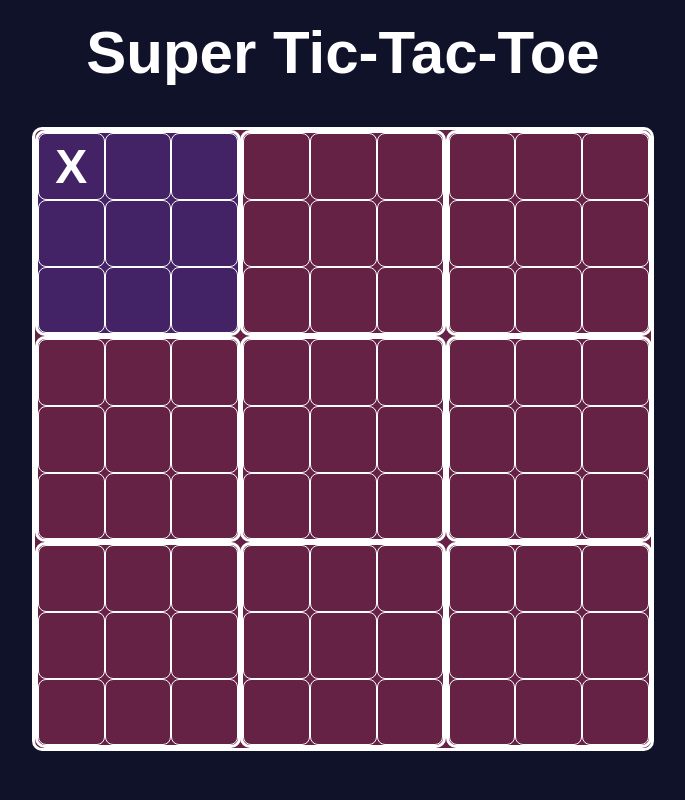
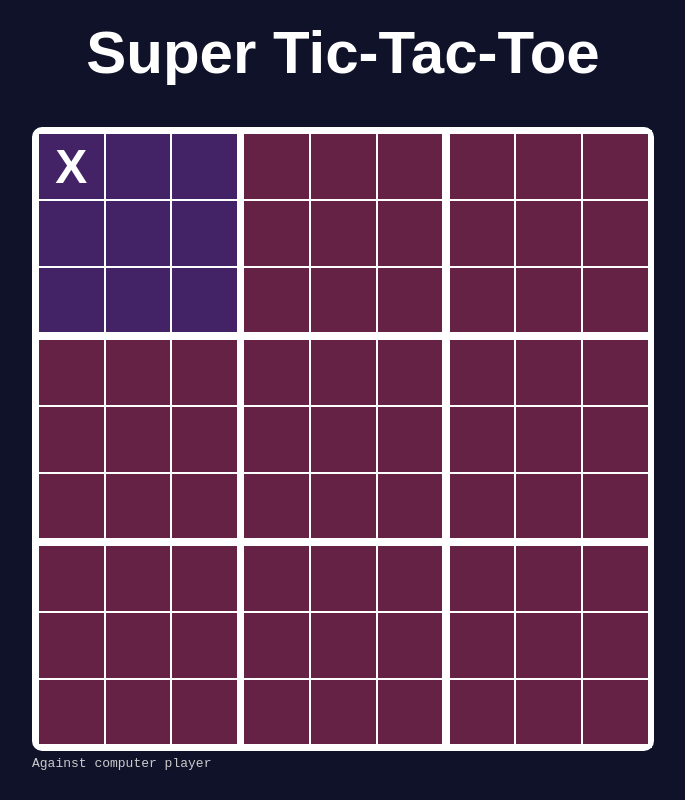
Before and after one commit to redweasel/redweasel.github.io, a plain HTML site: page tictactoe.html in a window 1280 px wide. Both pictures are taken after a click on the button 368 px from the left and 166 px from the top of the page. Shown: the whole page, without its empty margins (297-982 px from the left). Drawn offline with Linux system fonts and the light colour scheme; no server answers.

Commit message:
add remis condition to tictactoe

```diff
--- a/tictactoe.html
+++ b/tictactoe.html
@@ -11,6 +11,7 @@
                 background: none;
                 color: white;
                 border: 1px solid white;
+                border-radius: 0px;
                 font-size: 6vmin;
                 font-family: sans-serif;
                 font-weight: bold;
@@ -23,7 +24,6 @@
             }
             .mini-board {
                 border: 3px solid white;
-                border-radius: 10px;
                 background: #624;
                 display: grid;
                 grid-template-columns: 33.33% 33.33% 33.33%;
@@ -37,13 +37,14 @@
                 pointer-events: none;
             }
         </style>
-        <script type="module">
+        <script>
             function do_move_callback(x, y, i, j, score) {
                 console.log(`score: ${score}, place at ${x+1}${y+1}_${i+1}${j+1}`);
                 c({target: document.getElementById(`${x+1}${y+1}_${i+1}${j+1}`)});
             }
             var agent_do_move = () => {};
             var player = 'X';
+            var computer = true;
             var ended = false;
             var miniboards = [["", "", ""], ["", "", ""], ["", "", ""]];
             var allowed = null;
@@ -68,6 +69,10 @@
                 line.setAttribute("visibility", "visible");
                 ended = true;
                 document.getElementById("title").textContent = `${player} wins`;
+            }
+            function show_remis(x1, y1, x2, y2) {
+                ended = true;
+                document.getElementById("title").textContent = `Remis`;
             }
             function check_end_mini() {
                 for (let x = 1; x <= 3; x++) {
@@ -135,6 +140,19 @@
                 else if (d2 == player.repeat(3)) {
                     show_end(1, 5, 5, 1);
                 }
+                // check for remis
+                for (let x = 1; x <= 3; x++) {
+                    for (let y = 1; y <= 3; y++) {
+                        for (let i = 1; i <= 3; i++) {
+                            for (let j = 1; j <= 3; j++) {
+                                if (document.getElementById(`${x}${y}_${i}${j}`).textContent == "") {
+                                    return;
+                                }
+                            }
+                        }
+                    }
+                }
+                show_remis();
             }
             function c(e) {
                 if (!ended && e.target.textContent == '') {
@@ -193,12 +211,16 @@
                     btn.onclick = c;
                 }
             });
+            function switch_computer(e) {
+                computer = !computer;
+                e.target.textContent = computer?"Against computer player":"2 Players";
+            }
         </script>
     </head>
     <body>
         <main>
             <h1 id="title" style="text-align: center; font-family: sans-serif; font-size: 7.5vmin; margin-top: 0px; color: white;">Super Tic-Tac-Toe</h1>
-            <div class="mini-board" style="width: 77vmin;">
+            <div class="mini-board" style="width: 77vmin; border-radius: 10px;">
             <div id="d11" class="mini-board">
                 <button id="11_11"></button><button id="11_12"></button><button id="11_13"></button>
                 <button id="11_21"></button><button id="11_22"></button><button id="11_23"></button>
@@ -257,6 +279,7 @@
             </div>
             <svg id="s" viewBox="0 0 6 6"><line id="l" visibility="hidden" stroke-width="0.3" stroke="#F92" stroke-linecap="round"/></svg>
             </div>
+            <a class="disclaimer" onclick="switch_computer(event)">Against computer player</a>
         </main>
     </body>
 </html>
```
